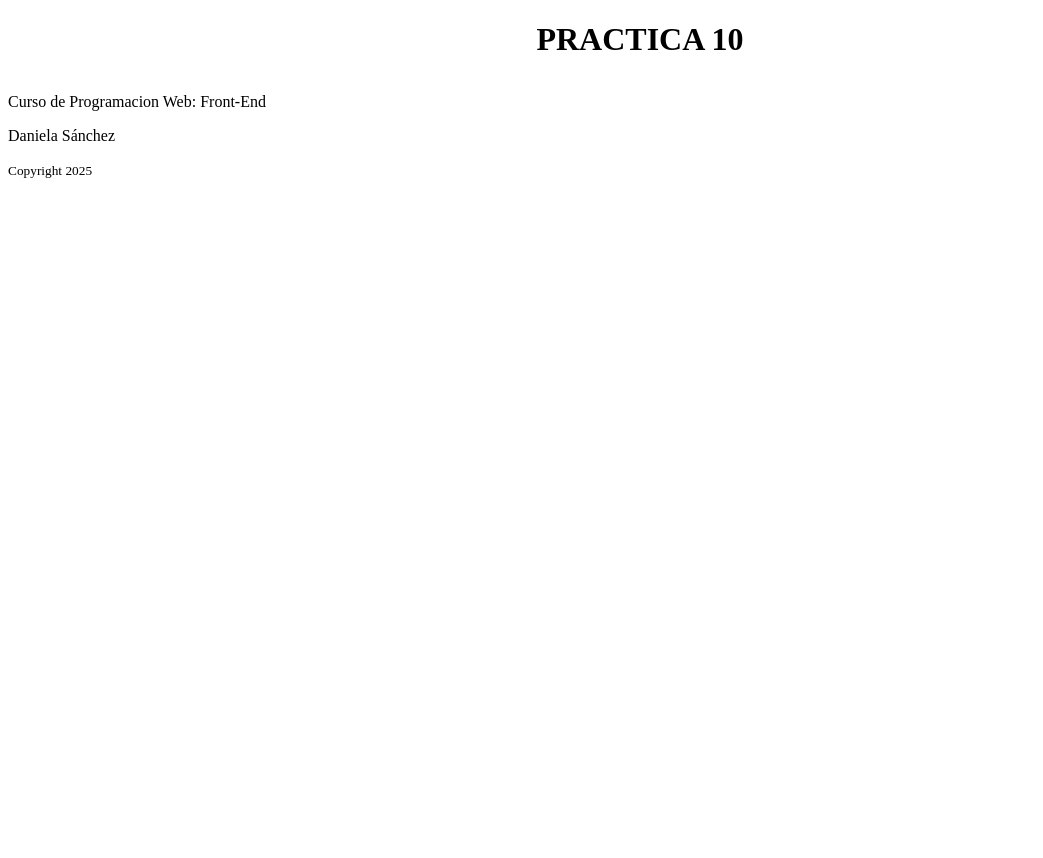
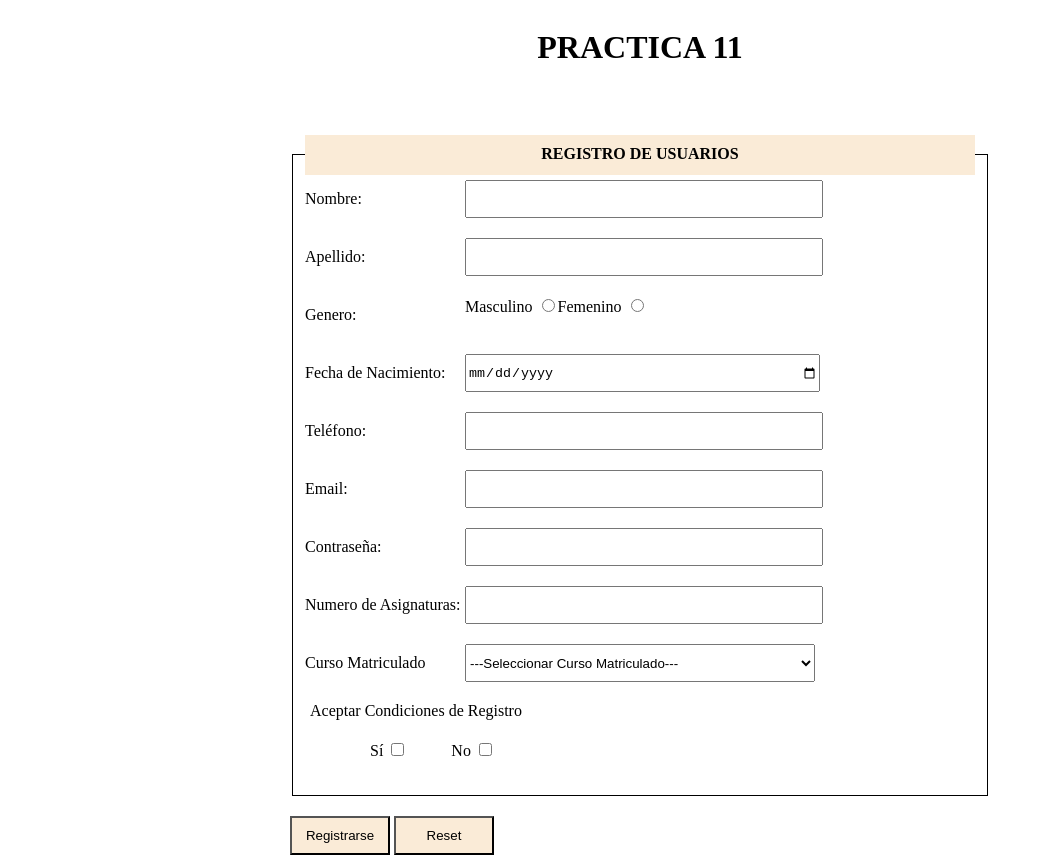
Before and after one commit to sdsj0210/clases-practicas-front-end-, a plain HTML site: page M1P11_SAIA-DANIELA_SANCHEZ-JACQUET/index.html in a window 1280 px wide. Shown: the top 858 px of the page, without its empty margins (0-1043 px from the left). Before the commit the page ends 800 px from the top, so only its background shows below. Drawn offline with Linux system fonts and the light colour scheme.

Commit message:
Practica 11

```diff
--- a/M1P11_SAIA-DANIELA_SANCHEZ-JACQUET/index.html
+++ b/M1P11_SAIA-DANIELA_SANCHEZ-JACQUET/index.html
@@ -7,14 +7,114 @@
     <meta name="keywords" content="meta, practicas, html, lorem " />
     <link rel="stylesheet" href="style.css" />
 
-    <title>Práctica 10</title>
-    <!-- Cambiar el título a “Práctica 10” -->
+    <title>Práctica 11</title>
+    <!-- Cambiar el título a “Práctica 11” -->
   </head>
 
   <body>
     <header>
-      <h1>PRACTICA 10</h1>
+      <h1>PRACTICA 11</h1>
     </header>
+
+    <form
+      class="formulario"
+      action="https://httpbin.org/post"
+      method="post"
+      enctype="application/x-www-form-urlencoded"
+    >
+      <fieldset>
+        <legend class="title">Registro de Usuarios</legend>
+        <!-- Etiqueta Nombre -->
+        <div class="campo">
+          <label class="tag" for="name">Nombre: </label>
+          <input class="entry" type="text" id="name" />
+        </div>
+
+        <div class="campo">
+          <label class="tag" for="surname">Apellido: </label>
+          <input class="entry" type="text" id="surname" />
+        </div>
+
+        <!-- Etiqueta Género -->
+        <div class="campo">
+          <label class="tag">Genero: </label>
+          <div>
+            <label class="tag" for="gender-m">Masculino</label>
+            <input type="radio" id="gender-m" name="gender" value="masculino" />
+          </div>
+          <div>
+            <label class="tag" for="gender-f">Femenino</label>
+            <input type="radio" id="gender-f" name="gender" value="femenino" />
+          </div>
+        </div>
+
+        <!-- Una etiqueta para la “Fecha de Nacimiento” -->
+        <div class="campo">
+          <label class="tag" for="born-day">Fecha de Nacimiento: </label>
+          <input class="entry" type="date" id="born-day" />
+        </div>
+
+        <div class="campo">
+          <label class="tag" for="telf">Teléfono: </label>
+          <input class="entry" type="tel" id="telf" />
+        </div>
+
+        <!-- Una etiqueta para el “Email”. Campo requerido. -->
+        <div class="campo">
+          <label class="tag" for="mail">Email: </label>
+          <input class="entry" type="email" id="mail" required />
+        </div>
+
+        <!-- Una etiqueta para la “Contraseña” usando el tipo correcto. Campo requerido. -->
+        <div class="campo">
+          <label class="tag" for="psw">Contraseña: </label>
+          <input class="entry" type="password" id="psw" required />
+        </div>
+
+        <!-- Una etiqueta para el “Número de asignaturas matriculadas”, deberá ser un número entre 1 y 15 por ejemplo. -->
+        <div class="campo">
+          <label class="tag" for="subject">Numero de Asignaturas: </label>
+          <input class="entry" type="number" id="subject" min="1" max="15" />
+        </div>
+
+        <!-- Una etiqueta para el “Curso Matriculado”, donde tendremos que escoger en un
+         menú desplegable entre al menos 4 opciones. -->
+
+        <div class="campo">
+          <label class="tag">Curso Matriculado</label>
+          <select class="entry">
+            <option value="" selected disabled>
+              ---Seleccionar Curso Matriculado---
+            </option>
+            <option value="01">Curso Front-End</option>
+            <option value="02">Curso de JAVA</option>
+            <option value="03">Curso Full Stack</option>
+            <option value="04">Curso Back-End</option>
+          </select>
+        </div>
+
+        <!-- Dos casillas tipo “check ” donde se indique si aceptas las condiciones y el registro o no lo -->
+        <div class="terms-condition">
+          <label class="tag">Aceptar Condiciones de Registro</label>
+
+          <div class="sub-terms-condition">
+            <div>
+              <label class="tag">Sí</label>
+              <input type="checkbox" />
+            </div>
+
+            <div>
+              <label class="tag">No</label>
+              <input type="checkbox" />
+            </div>
+          </div>
+        </div>
+      </fieldset>
+
+      <!-- Por último, un botón para enviar el formulario. -->
+      <button class="btn" type="submit">Registrarse</button>
+      <button class="btn" type="reset">Reset</button>
+    </form>
 
     <footer>
       <div>
--- a/M1P11_SAIA-DANIELA_SANCHEZ-JACQUET/style.css
+++ b/M1P11_SAIA-DANIELA_SANCHEZ-JACQUET/style.css
@@ -1,5 +1,80 @@
+body {
+  display: grid;
+  grid-template-rows: 1fr 6fr;
+}
+
 h1 {
   text-align: center;
   width: 100%;
   height: 50px;
 }
+
+.formulario {
+  width: 700px;
+  height: 80%;
+  margin: 0 auto;
+}
+
+.formulario fieldset {
+  border: 1px solid black;
+  margin-bottom: 20px;
+}
+
+.title {
+  background-color: antiquewhite;
+  width: 100%;
+  height: 20px;
+  padding: 10px 0;
+  text-align: center;
+  color: #000;
+  text-transform: uppercase;
+  font-weight: bold;
+}
+
+.campo {
+  display: flex;
+  margin-bottom: 20px;
+}
+
+.tag {
+  flex-basis: 160px;
+  margin: 10px 0;
+  font-weight: 100;
+}
+
+.entry {
+  width: 350px;
+}
+
+.terms-condition {
+  margin: 5px;
+}
+
+.sub-terms-condition {
+  padding: 20px;
+}
+
+.sub-terms-condition div {
+  display: inline;
+  padding-left: 40px;
+}
+
+.btn {
+  margin-bottom: 40px;
+  padding: 10px;
+  background-color: antiquewhite;
+  width: 100px;
+}
+
+.btn:hover {
+  cursor: pointer;
+}
+
+/*Pie de Pagina*/
+footer {
+  margin: 5px;
+  text-align: center;
+  border-top: 1px #e1e1e1 solid;
+  height: 70px;
+  font-size: large;
+}
```
